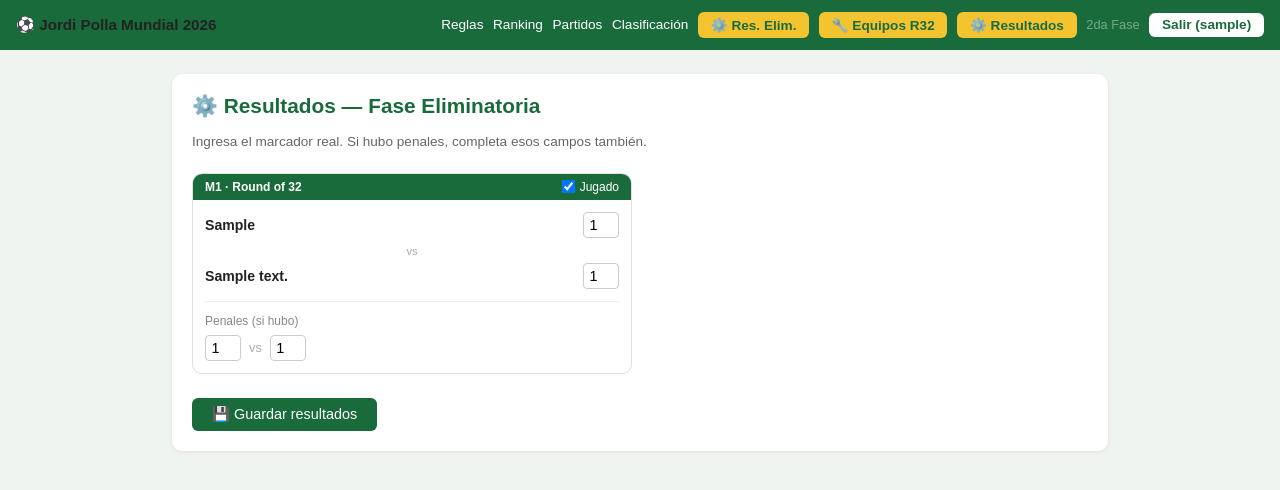
After one commit to laisdj/prode_mundial, a Django app: page /resultados-eliminatoria/ in a window 1280 px wide. The commit adds this page. Shown: the top 490 px of the page. Run offline with Django 5.2, Linux system fonts and the light colour scheme; a user stored in the database is signed in; tables that the repository leaves empty hold one stand-in row (values such as "Sample post").

Commit message:
upgrade20

```diff
--- a/prode/urls.py
+++ b/prode/urls.py
@@ -14,4 +14,5 @@ urlpatterns = [
     path('mi-clasificacion/', views.mi_clasificacion, name='mi_clasificacion'),
     path('equipos-eliminatoria/', views.cargar_equipos_eliminatoria, name='cargar_equipos_eliminatoria'),
     path('eliminatoria/', views.pronosticos_eliminatoria, name='pronosticos_eliminatoria'),
+    path('resultados-eliminatoria/', views.cargar_resultados_eliminatoria, name='cargar_resultados_eliminatoria'),
 ]
--- a/prode/views.py
+++ b/prode/views.py
@@ -393,3 +393,38 @@ def pronosticos_eliminatoria(request):
     return render(request, 'prode/pronosticos_eliminatoria.html', {
         'partidos': partidos_ctx,
     })
+
+
+@staff_member_required
+def cargar_resultados_eliminatoria(request):
+    partidos = PartidoEliminatorio.objects.all().order_by('orden')
+
+    if request.method == 'POST':
+        for partido in partidos:
+            gl = request.POST.get(f'gl_{partido.id}', '').strip()
+            gv = request.POST.get(f'gv_{partido.id}', '').strip()
+            jugado = request.POST.get(f'jugado_{partido.id}')
+            pl = request.POST.get(f'pl_{partido.id}', '').strip()
+            pv = request.POST.get(f'pv_{partido.id}', '').strip()
+
+            if gl != '' and gv != '':
+                try:
+                    partido.goles_l = int(gl)
+                    partido.goles_v = int(gv)
+                    partido.jugado = jugado == 'on'
+                    partido.penales_l = int(pl) if pl != '' else None
+                    partido.penales_v = int(pv) if pv != '' else None
+                    partido.save()
+                except ValueError:
+                    pass
+            elif gl == '' and gv == '':
+                partido.goles_l = None
+                partido.goles_v = None
+                partido.penales_l = None
+                partido.penales_v = None
+                partido.jugado = False
+                partido.save()
+        messages.success(request, 'Resultados eliminatoria guardados.')
+        return redirect('cargar_resultados_eliminatoria')
+
+    return render(request, 'prode/cargar_resultados_eliminatoria.html', {'partidos': partidos})
--- a/templates/prode/base.html
+++ b/templates/prode/base.html
@@ -71,6 +71,10 @@
       <a href="{% url 'mi_clasificacion' %}">Mi clasificación</a>
     {% endif %}
     {% if user.is_staff %}
+      <a href="{% url 'cargar_resultados_eliminatoria' %}"
+         style="background:#f4c430;color:#1a6b3c;padding:.3rem .8rem;border-radius:6px;font-weight:700">
+  ⚙️ Res. Elim.
+</a>
       <a href="{% url 'cargar_equipos_eliminatoria' %}"
         style="background:#f4c430;color:#1a6b3c;padding:.3rem .8rem;border-radius:6px;font-weight:700">
   🔧 Equipos R32
--- /dev/null
+++ b/templates/prode/cargar_resultados_eliminatoria.html
@@ -0,0 +1,59 @@
+{% extends 'prode/base.html' %}
+{% block content %}
+<div class="card">
+  <h1>⚙️ Resultados — Fase Eliminatoria</h1>
+  <p style="font-size:.85rem;color:#666;margin-bottom:1.5rem">
+    Ingresa el marcador real. Si hubo penales, completa esos campos también.
+  </p>
+  <form method="post">
+    {% csrf_token %}
+    <div style="display:grid;grid-template-columns:repeat(auto-fill,minmax(300px,1fr));gap:1rem;margin-bottom:1.5rem">
+    {% for p in partidos %}
+      <div style="border:1px solid #e0e0e0;border-radius:10px;overflow:hidden">
+        <div style="background:#1a6b3c;color:#fff;font-size:.75rem;font-weight:700;padding:.4rem .75rem;display:flex;justify-content:space-between;align-items:center">
+          <span>M{{ p.orden }} · {{ p.get_ronda_display }}</span>
+          <label style="display:flex;align-items:center;gap:.3rem;font-weight:400;cursor:pointer">
+            <input type="checkbox" name="jugado_{{ p.id }}" {% if p.jugado %}checked{% endif %}/>
+            Jugado
+          </label>
+        </div>
+        <div style="padding:.75rem">
+          <!-- Equipos y goles -->
+          <div style="display:flex;align-items:center;justify-content:space-between;gap:.5rem;margin-bottom:.4rem">
+            <span style="font-size:.88rem;font-weight:700;flex:1">{{ p.local|default:p.slot_local }}</span>
+            <input class="inp-score" type="number" min="0" max="20"
+                   name="gl_{{ p.id }}"
+                   {% if p.goles_l != None %}value="{{ p.goles_l }}"{% endif %}
+                   placeholder="-"/>
+          </div>
+          <div style="text-align:center;font-size:.7rem;color:#aaa;margin:.2rem 0">vs</div>
+          <div style="display:flex;align-items:center;justify-content:space-between;gap:.5rem;margin-top:.4rem">
+            <span style="font-size:.88rem;font-weight:700;flex:1">{{ p.visita|default:p.slot_visita }}</span>
+            <input class="inp-score" type="number" min="0" max="20"
+                   name="gv_{{ p.id }}"
+                   {% if p.goles_v != None %}value="{{ p.goles_v }}"{% endif %}
+                   placeholder="-"/>
+          </div>
+          <!-- Penales -->
+          <div style="margin-top:.75rem;padding-top:.75rem;border-top:1px solid #f0f0f0">
+            <div style="font-size:.75rem;color:#888;margin-bottom:.4rem">Penales (si hubo)</div>
+            <div style="display:flex;align-items:center;gap:.5rem">
+              <input class="inp-score" type="number" min="0" max="20"
+                     name="pl_{{ p.id }}"
+                     {% if p.penales_l != None %}value="{{ p.penales_l }}"{% endif %}
+                     placeholder="-"/>
+              <span style="color:#aaa;font-size:.8rem">vs</span>
+              <input class="inp-score" type="number" min="0" max="20"
+                     name="pv_{{ p.id }}"
+                     {% if p.penales_v != None %}value="{{ p.penales_v }}"{% endif %}
+                     placeholder="-"/>
+            </div>
+          </div>
+        </div>
+      </div>
+    {% endfor %}
+    </div>
+    <button class="btn" type="submit">💾 Guardar resultados</button>
+  </form>
+</div>
+{% endblock %}
```
